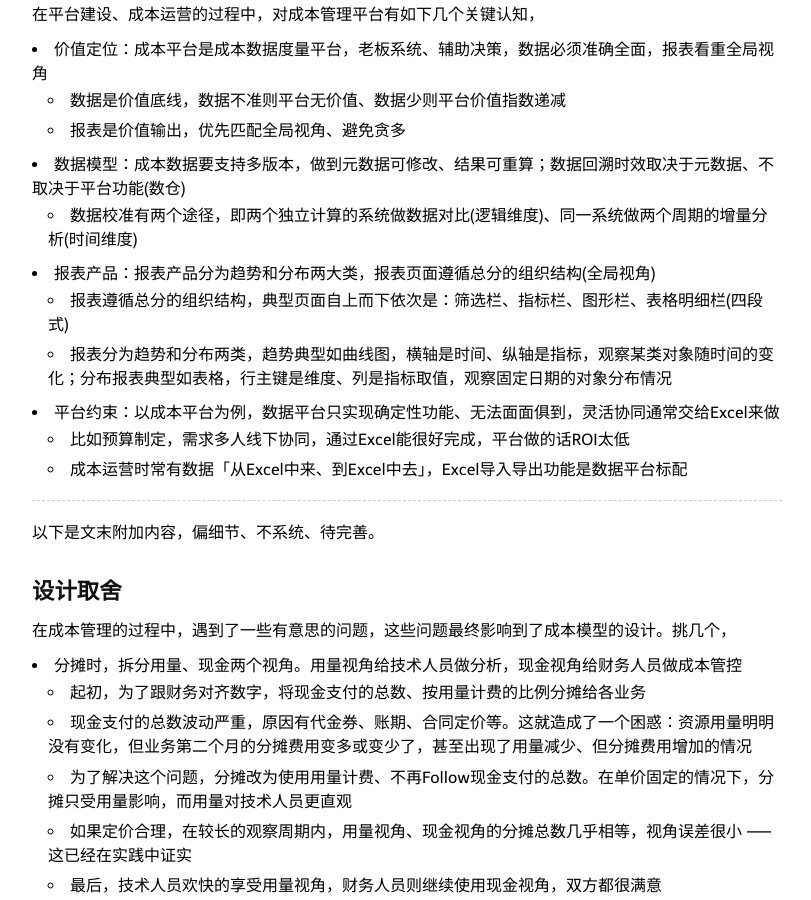
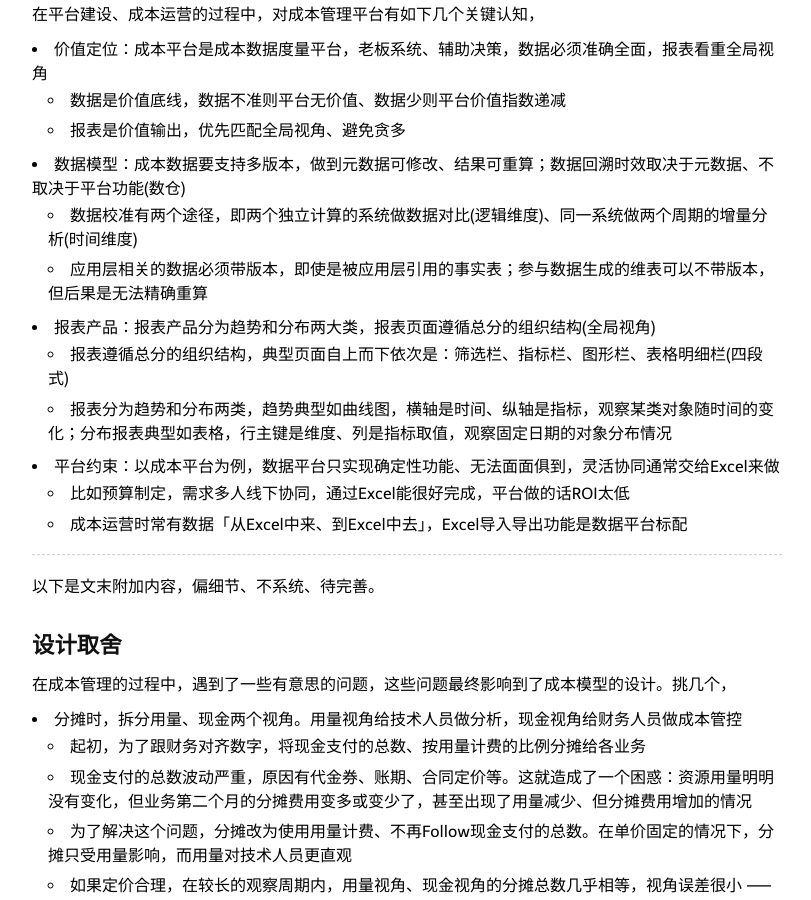
Before and after one commit to niean/niean.github.io, a Jekyll site: the page built from _posts/2020-11-18-finops-ccmp.markdown, in a window 1280 px wide and 900 px high, scrolled down 7260 px. Shown: the whole window, without its empty margins (233-1044 px from the left). Built offline with Jekyll 4.4.1, drawn with Linux system fonts in a browser that asks for light colours; comment, search, counter and statistics services are not loaded.

Commit message:
finops: update

```diff
--- a/_posts/2020-11-18-finops-ccmp.markdown
+++ b/_posts/2020-11-18-finops-ccmp.markdown
@@ -122,6 +122,7 @@ tags:
     - 报表是价值输出，优先匹配全局视角、避免贪多
 - 数据模型：成本数据要支持多版本，做到元数据可修改、结果可重算；数据回溯时效取决于元数据、不取决于平台功能(数仓)
     - 数据校准有两个途径，即两个独立计算的系统做数据对比(逻辑维度)、同一系统做两个周期的增量分析(时间维度)
+    - 应用层相关的数据必须带版本，即使是被应用层引用的事实表；参与数据生成的维表可以不带版本，但后果是无法精确重算
 - 报表产品：报表产品分为趋势和分布两大类，报表页面遵循总分的组织结构(全局视角)
     - 报表遵循总分的组织结构，典型页面自上而下依次是：筛选栏、指标栏、图形栏、表格明细栏(四段式)
     - 报表分为趋势和分布两类，趋势典型如曲线图，横轴是时间、纵轴是指标，观察某类对象随时间的变化；分布报表典型如表格，行主键是维度、列是指标取值，观察固定日期的对象分布情况
```
